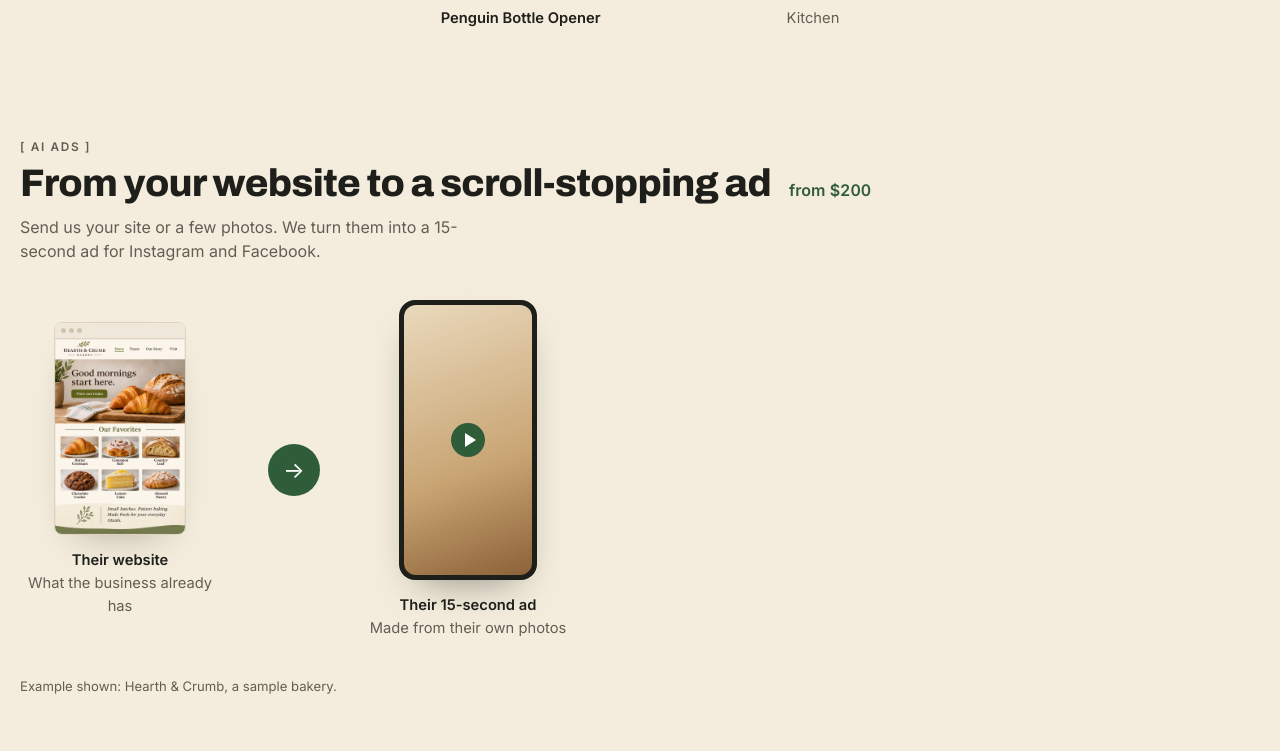
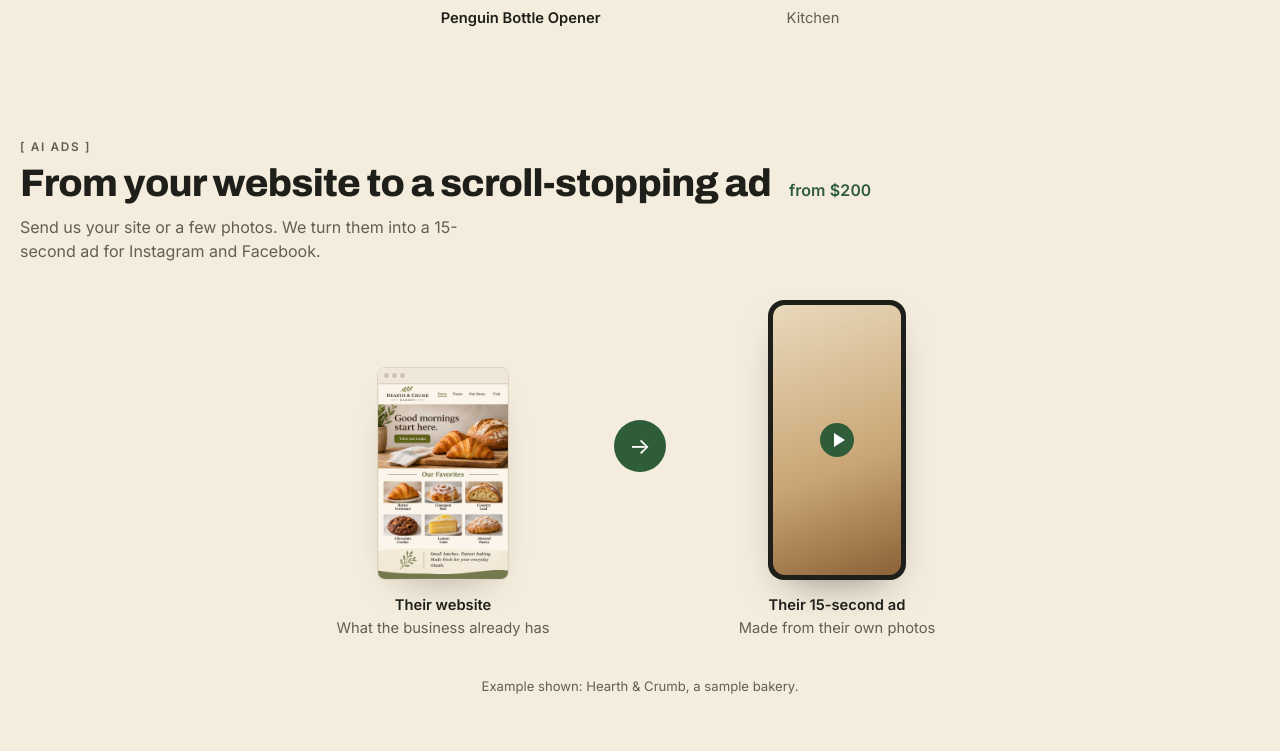
Before and after one commit to balaw100/Spudfilms-Site, a plain HTML site: page index.html in a window 1280 px wide. Shown: the part 869-1620 px from the top of the page. Drawn offline with Linux system fonts and the light colour scheme.

Commit message:
Center pair on page, align captions
Co-Authored-By: Claude Opus 5.5 <noreply@anthropic.com>
Claude-Session: https://claude.ai/code/session_01B65N1U5iFCArGd37fRfYYC

```diff
--- a/index.html
+++ b/index.html
@@ -118,8 +118,9 @@ figure { margin: 0; min-width: 0; }
 .three figure:nth-child(3) { margin-top: 24px; }
 
 .ai .inner { display: grid; grid-template-columns: 4fr 8fr; gap: 32px; align-items: start; }
-.ai .inner.flow-wrap { display: flex; flex-direction: column; gap: 28px; }
-.flow { display: grid; grid-template-columns: 200px auto 200px; justify-content: center; gap: 48px; align-items: center; padding-block: 8px; }
+.ai .inner.flow-wrap { display: flex; flex-direction: column; align-items: stretch; gap: 28px; }
+.flow { display: grid; grid-template-columns: 230px auto 230px; justify-content: center; gap: 56px; align-items: end; padding-block: 8px; }
+.flow .arrow { align-self: center; margin-bottom: 48px; }
 .flow figure { margin: 0; display: flex; flex-direction: column; align-items: center; gap: 14px; }
 .flow figcaption { display: flex; flex-direction: column; align-items: center; text-align: center; font-size: 0.92rem; }
 .flow figcaption b { font-weight: 600; } .flow figcaption span { color: var(--soft); }
```
